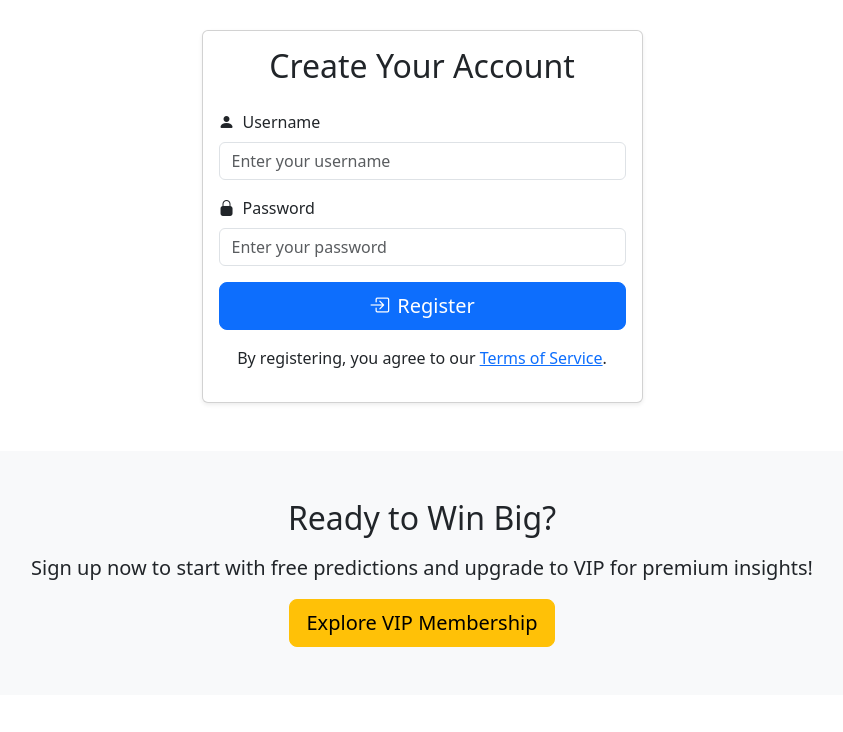
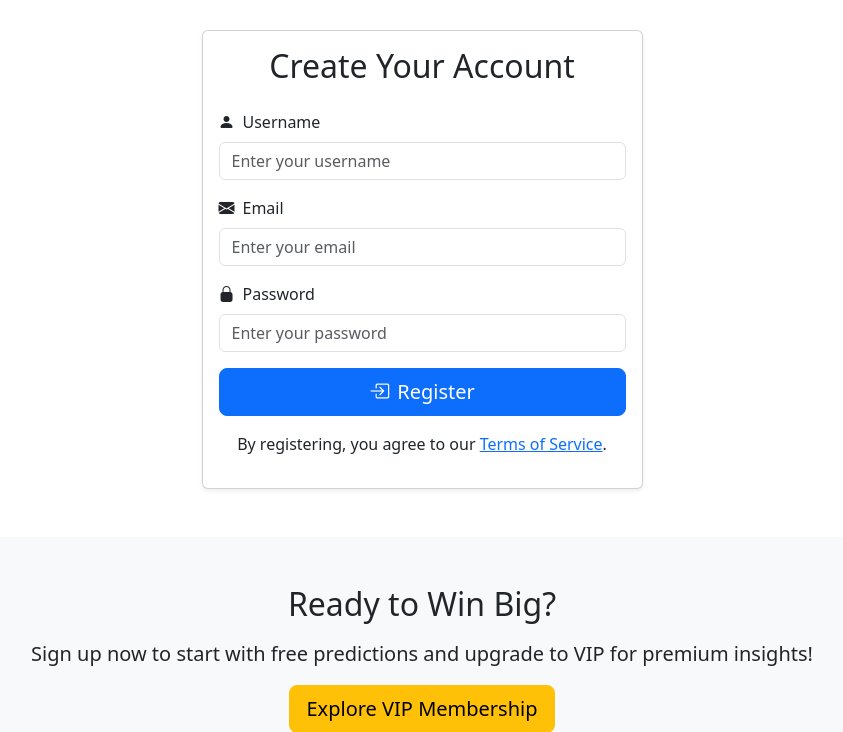
Before and after one commit to nasifbusari-code/football-prediction-app, a Flask app: page /register in a window 1280 px wide. Shown: the part 355-1087 px from the top of the page, without its empty margins (218-1061 px from the left). Run offline with Flask 3, Linux system fonts and the light colour scheme; parts of the project's set-up code (start-up, migrations or seed data) failed here and were passed over.

Commit message:
Update register.html

```diff
--- a/templates/register.html
+++ b/templates/register.html
@@ -32,6 +32,15 @@
                                            placeholder="Enter your username"
                                            data-bs-toggle="tooltip" title="Choose a unique username">
                                     <div class="invalid-feedback">Please enter a valid username.</div>
+                                </div>
+                                <div class="mb-3">
+                                    <label for="email" class="form-label">
+                                        <i class="bi bi-envelope-fill me-2"></i>Email
+                                    </label>
+                                    <input type="email" class="form-control" id="email" name="email" required
+                                           placeholder="Enter your email"
+                                           data-bs-toggle="tooltip" title="Enter a valid email address">
+                                    <div class="invalid-feedback">Please enter a valid email.</div>
                                 </div>
                                 <div class="mb-3">
                                     <label for="password" class="form-label">
@@ -101,15 +110,31 @@
                 form.classList.add('was-validated');
             }, false);
 
-            // Real-time validation feedback
-            form.querySelectorAll('input').forEach(input => {
-                input.addEventListener('input', function () {
-                    if (input.id === 'password' && input.value.length < 6) {
-                        input.setCustomValidity('Password must be at least 6 characters.');
-                    } else {
-                        input.setCustomValidity('');
-                    }
-                });
+            // Real-time validation
+            document.getElementById('username').addEventListener('input', function () {
+                if (this.value.length < 3) {
+                    this.setCustomValidity('Username must be at least 3 characters.');
+                } else {
+                    this.setCustomValidity('');
+                }
+            });
+
+            document.getElementById('email').addEventListener('input', function () {
+                const email = this.value;
+                const emailRegex = /^[^\s@]+@[^\s@]+\.[^\s@]+$/;
+                if (!emailRegex.test(email)) {
+                    this.setCustomValidity('Please enter a valid email address.');
+                } else {
+                    this.setCustomValidity('');
+                }
+            });
+
+            document.getElementById('password').addEventListener('input', function () {
+                if (this.value.length < 6) {
+                    this.setCustomValidity('Password must be at least 6 characters.');
+                } else {
+                    this.setCustomValidity('');
+                }
             });
         })();
     </script>
```
